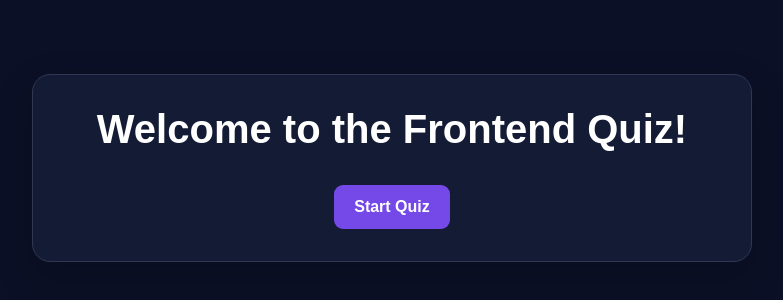
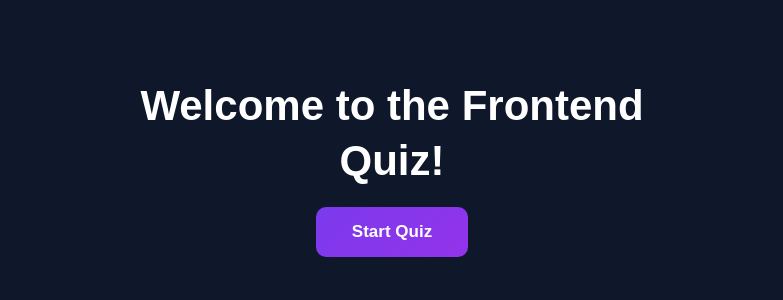
Before and after one commit to ravenpresado/quiz-app, a React (Vite) app: page / in a window 1280 px wide. Shown: the part 232-532 px from the top of the page, without its empty margins (248-1031 px from the left). Built offline with nearby package versions, Linux system fonts and the light colour scheme.

Commit message:
Update quiz design and center homepage

```diff
--- a/src/Components/HomePage.jsx
+++ b/src/Components/HomePage.jsx
@@ -1,17 +1,16 @@
 import React from "react";
 import { useNavigate } from "react-router-dom";
 
-export default function HomePage() {
+function HomePage() {
   const navigate = useNavigate();
 
   return (
-    <main className="page home-page">
-      <section className="panel home-panel">
-
+    <main className="home-page">
+      <section className="home-card">
         <h1>Welcome to the Frontend Quiz!</h1>
 
         <button
-          className="primary-button"
+          className="start-quiz-button"
           onClick={() => navigate("/quiz")}
         >
           Start Quiz
@@ -20,3 +19,5 @@ export default function HomePage() {
     </main>
   );
 }
+
+export default HomePage;
--- a/src/index.css
+++ b/src/index.css
@@ -10,12 +10,23 @@
   box-sizing: border-box;
 }
 
+html,
+body,
+#root {
+  width: 100%;
+  min-height: 100%;
+  margin: 0;
+}
+
 body {
-    margin: 0;
   min-width: 320px;
   min-height: 100vh;
   background: #0b1026;
   color: #ffffff;
+}
+
+#root {
+  min-height: 100vh;
 }
 
 button {
@@ -33,6 +44,7 @@
   transform: translateY(-2px);
 }
 
+/* General page layout */
 .page {
   min-height: 100vh;
   display: flex;
@@ -78,6 +90,7 @@
   letter-spacing: 2px;
 }
 
+/* Buttons */
 .primary-button,
 .secondary-button {
   border: none;
@@ -104,14 +117,18 @@
   background: #414b70;
 }
 
+/* Quiz header */
 .quiz-header {
-    margin-bottom: 28px;
+  width: 100%;
+  max-width: 600px;
+  margin-bottom: 12px;
 }
 
 .quiz-header h1 {
   margin-bottom: 8px;
 }
 
+/* Progress bar */
 .progress-section {
   margin-bottom: 28px;
 }
@@ -138,6 +155,7 @@
   transition: width 0.25s;
 }
 
+/* Question card */
 .question-card {
   padding: 22px;
   border-radius: 14px;
@@ -166,6 +184,7 @@
   background: #5033a0;
 }
 
+/* Quiz navigation */
 .navigation {
   display: flex;
   justify-content: space-between;
@@ -173,6 +192,7 @@
   margin-top: 24px;
 }
 
+/* Results */
 .result-grid {
   display: grid;
   grid-template-columns: repeat(2, minmax(0, 1fr));
@@ -203,35 +223,7 @@
   border-color: #7548e8;
 }
 
-  @media (max-width: 480px) {
-    .panel,
-    .quiz-panel {
-      padding: 20px;
-    }
-
-    .question-card {
-      padding: 16px;
-    }
-
-    .navigation {
-      flex-direction: column;
-    }
-
-    .navigation button {
-      width: 100%;
-    }
-
-    .result-grid {
-      gap: 8px;
-    }
-
-    .result-item {
-      padding: 16px 8px;
-    }
-  }
-
-
-/* Compact, square-like quiz layout */
+/* Compact quiz layout */
 .quiz-page {
   width: 100%;
   min-height: 100vh;
@@ -251,12 +243,6 @@
   max-height: calc(100vh - 140px);
   min-height: 400px;
   overflow-y: hidden;
-}
-
-.quiz-header {
-  width: 100%;
-  max-width: 600px;
-  margin-bottom: 12px;
 }
 
 .quiz-content .progress-section {
@@ -288,6 +274,67 @@
   flex-shrink: 0;
 }
 
+/* Home page: centered vertically and horizontally */
+.home-page {
+  width: 100%;
+  min-height: 100vh;
+  display: flex;
+  justify-content: center;
+  align-items: center;
+  padding: 20px;
+  margin: 0;
+  box-sizing: border-box;
+  background: #0f172a;
+  color: #ffffff;
+  font-family: Arial, sans-serif;
+}
+
+.home-card {
+  width: 100%;
+  max-width: 650px;
+  margin: 0 auto;
+  padding: 40px 24px;
+  text-align: center;
+  box-sizing: border-box;
+}
+
+.home-card h1 {
+  color: #ffffff;
+  font-size: clamp(28px, 5vw, 42px);
+  font-weight: 700;
+  line-height: 1.3;
+  margin: 0 0 18px;
+}
+
+.home-card p {
+  color: #cbd5e1;
+  font-size: 17px;
+  line-height: 1.7;
+  margin: 0 0 30px;
+}
+
+.start-quiz-button {
+  background: linear-gradient(135deg, #7c3aed, #9333ea);
+  color: #ffffff;
+  border: none;
+  border-radius: 10px;
+  padding: 15px 36px;
+  font-size: 17px;
+  font-weight: 600;
+  cursor: pointer;
+  transition: transform 0.2s ease, box-shadow 0.2s ease;
+}
+
+.start-quiz-button:hover {
+  box-shadow: 0 8px 22px rgba(124, 58, 237, 0.35);
+}
+
+.start-quiz-button:focus-visible {
+  outline: 3px solid #c4b5fd;
+  outline-offset: 4px;
+}
+
+/* Responsive design */
 @media (max-width: 600px) {
   .quiz-page {
     padding: 12px;
@@ -300,3 +347,30 @@
     padding: 16px;
   }
 }
+
+@media (max-width: 480px) {
+  .panel,
+  .quiz-panel {
+    padding: 20px;
+  }
+
+  .question-card {
+    padding: 16px;
+  }
+
+  .navigation {
+    flex-direction: column;
+  }
+
+  .navigation button {
+    width: 100%;
+  }
+
+  .result-grid {
+    gap: 8px;
+  }
+
+  .result-item {
+    padding: 16px 8px;
+  }
+}
```
Lines whose indentation alone changed are shown as unchanged.
